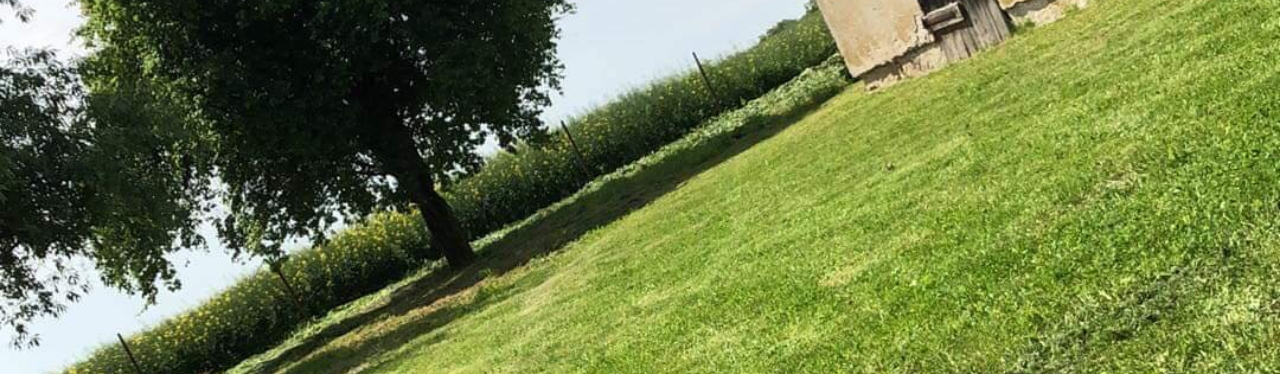
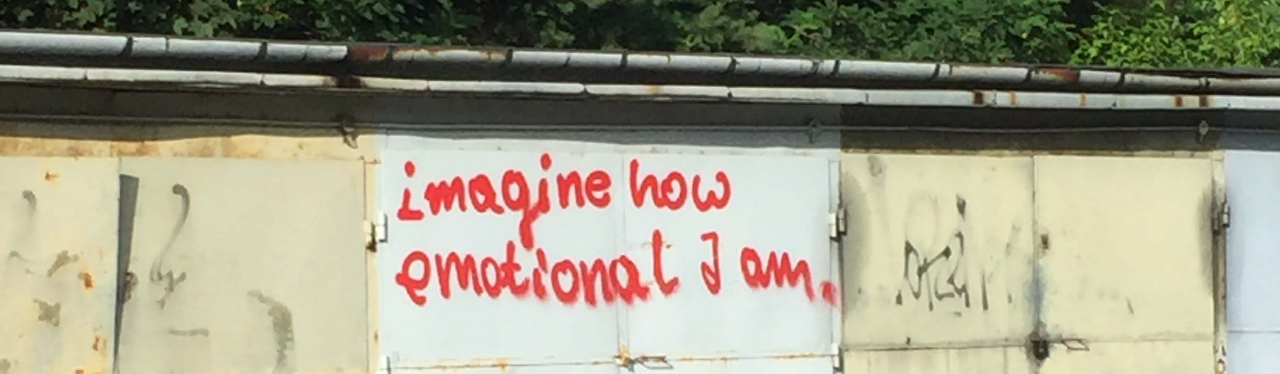
Before and after one commit to michal198711/JavaScript, a plain HTML site: page CountdownTimer/index.html in a window 1280 px wide. Shown: the top 374 px of the page. Drawn offline with Linux system fonts and the light colour scheme.

Commit message:
Update style.css

```diff
--- a/CountdownTimer/style.css
+++ b/CountdownTimer/style.css
@@ -4,7 +4,7 @@
 }
 
 body{
-    background-image: url(jackowice.jpg);
+    background-image: url(IMG_0388_background.jpg);
     background-size: cover;
     background-position: center center;
     display: flex;
```
